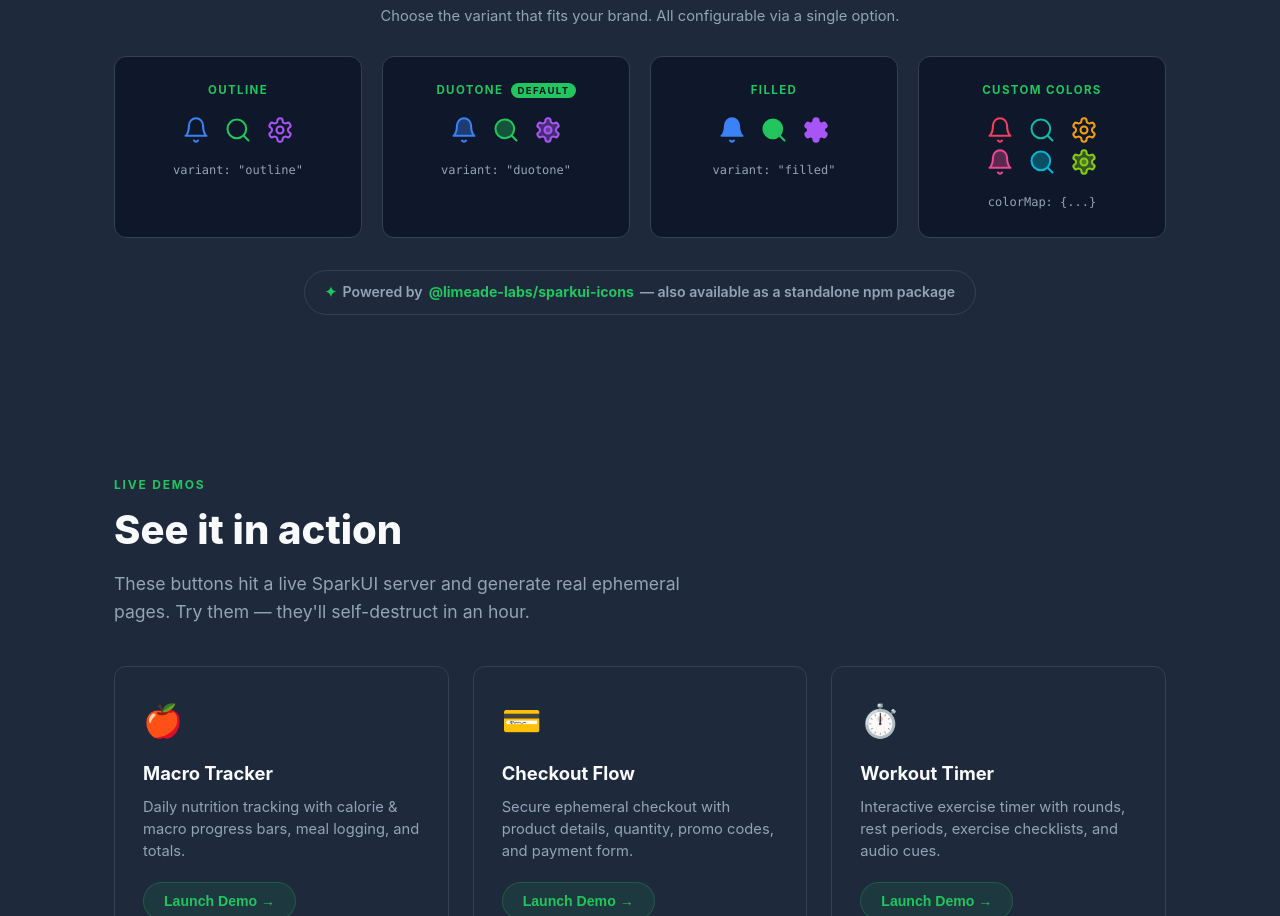
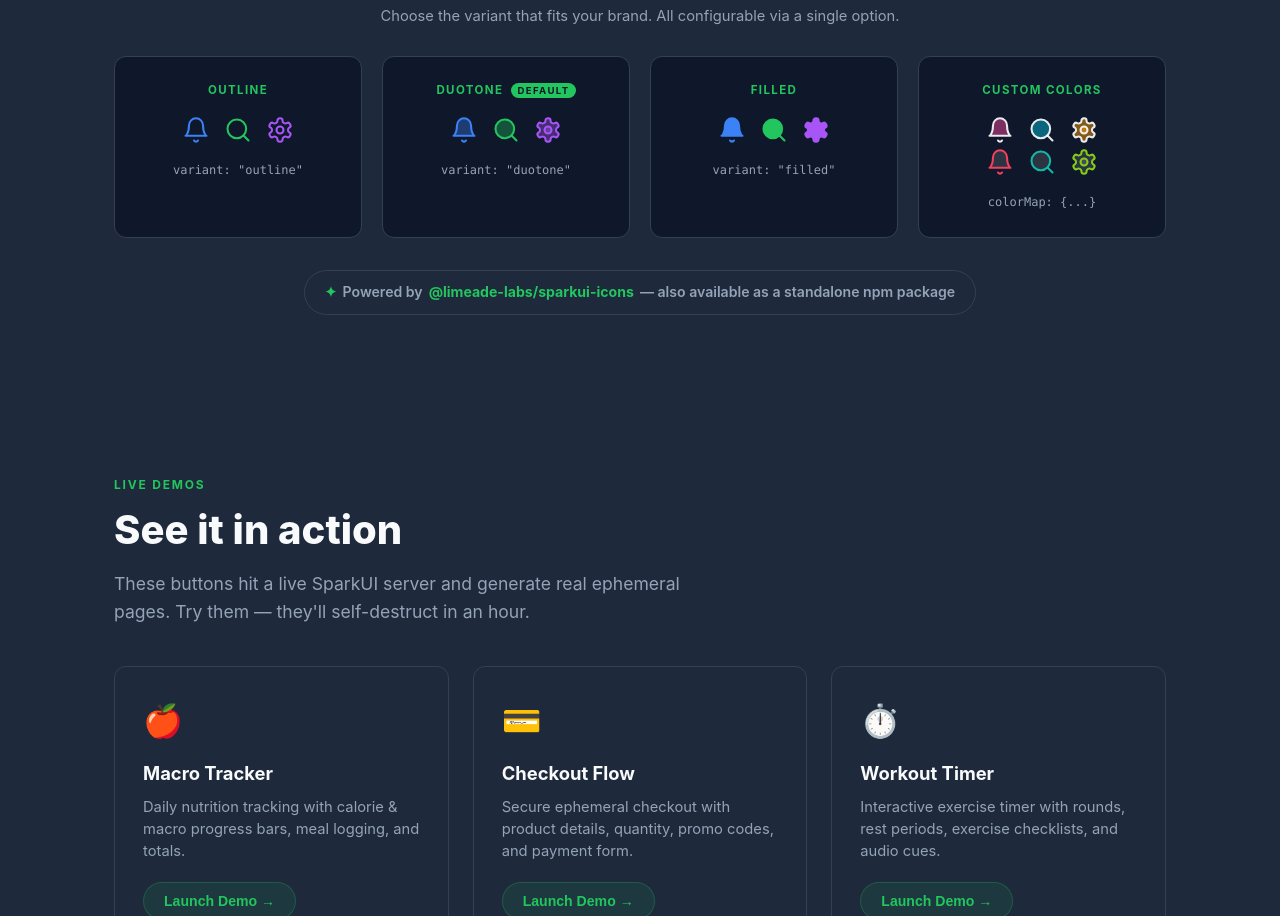
Before and after one commit to Limeade-Labs/sparkui, a website: page landing/index.html in a window 1280 px wide. Shown: the part 3329-4245 px from the top of the page. Drawn offline with Linux system fonts and the light colour scheme.

Commit message:
icons: custom colors card — white outline w/ color fill + color outline w/ frosted fill

```diff
--- a/landing/index.html
+++ b/landing/index.html
@@ -618,16 +618,16 @@ footer{
           <div style="background:var(--bg);border:1px solid var(--bg3);border-radius:var(--radius);padding:24px;text-align:center">
             <p style="font-size:.72rem;font-weight:700;text-transform:uppercase;letter-spacing:.12em;color:var(--green);margin-bottom:16px">Custom Colors</p>
             <div style="display:flex;justify-content:center;gap:14px;margin-bottom:4px">
-              <!-- Outline row: coral, teal, amber -->
-              <svg width="28" height="28" viewBox="0 0 24 24" fill="none" stroke="#f43f5e" stroke-width="1.75" stroke-linecap="round" stroke-linejoin="round"><path d="M6 8a6 6 0 0 1 12 0c0 7 3 9 3 9H3s3-2 3-9"/><path d="M10.3 21a1.94 1.94 0 0 0 3.4 0"/></svg>
-              <svg width="28" height="28" viewBox="0 0 24 24" fill="none" stroke="#14b8a6" stroke-width="1.75" stroke-linecap="round" stroke-linejoin="round"><circle cx="11" cy="11" r="8"/><path d="m21 21-4.3-4.3"/></svg>
-              <svg width="28" height="28" viewBox="0 0 24 24" fill="none" stroke="#f59e0b" stroke-width="1.75" stroke-linecap="round" stroke-linejoin="round"><path d="M12.22 2h-.44a2 2 0 0 0-2 2v.18a2 2 0 0 1-1 1.73l-.43.25a2 2 0 0 1-2 0l-.15-.08a2 2 0 0 0-2.73.73l-.22.38a2 2 0 0 0 .73 2.73l.15.1a2 2 0 0 1 1 1.72v.51a2 2 0 0 1-1 1.74l-.15.09a2 2 0 0 0-.73 2.73l.22.38a2 2 0 0 0 2.73.73l.15-.08a2 2 0 0 1 2 0l.43.25a2 2 0 0 1 1 1.73V20a2 2 0 0 0 2 2h.44a2 2 0 0 0 2-2v-.18a2 2 0 0 1 1-1.73l.43-.25a2 2 0 0 1 2 0l.15.08a2 2 0 0 0 2.73-.73l.22-.39a2 2 0 0 0-.73-2.73l-.15-.08a2 2 0 0 1-1-1.74v-.5a2 2 0 0 1 1-1.74l.15-.09a2 2 0 0 0 .73-2.73l-.22-.38a2 2 0 0 0-2.73-.73l-.15.08a2 2 0 0 1-2 0l-.43-.25a2 2 0 0 1-1-1.73V4a2 2 0 0 0-2-2z"/><circle cx="12" cy="12" r="3"/></svg>
+              <!-- Row 1: white outline + colored fill interior -->
+              <svg width="28" height="28" viewBox="0 0 24 24" fill="rgba(236,72,153,.5)" stroke="rgba(255,255,255,.9)" stroke-width="1.75" stroke-linecap="round" stroke-linejoin="round"><path d="M6 8a6 6 0 0 1 12 0c0 7 3 9 3 9H3s3-2 3-9"/><path d="M10.3 21a1.94 1.94 0 0 0 3.4 0"/></svg>
+              <svg width="28" height="28" viewBox="0 0 24 24" fill="rgba(6,182,212,.5)" stroke="rgba(255,255,255,.9)" stroke-width="1.75" stroke-linecap="round" stroke-linejoin="round"><circle cx="11" cy="11" r="8"/><path d="m21 21-4.3-4.3"/></svg>
+              <svg width="28" height="28" viewBox="0 0 24 24" fill="rgba(245,158,11,.5)" stroke="rgba(255,255,255,.9)" stroke-width="1.75" stroke-linecap="round" stroke-linejoin="round"><path d="M12.22 2h-.44a2 2 0 0 0-2 2v.18a2 2 0 0 1-1 1.73l-.43.25a2 2 0 0 1-2 0l-.15-.08a2 2 0 0 0-2.73.73l-.22.38a2 2 0 0 0 .73 2.73l.15.1a2 2 0 0 1 1 1.72v.51a2 2 0 0 1-1 1.74l-.15.09a2 2 0 0 0-.73 2.73l.22.38a2 2 0 0 0 2.73.73l.15-.08a2 2 0 0 1 2 0l.43.25a2 2 0 0 1 1 1.73V20a2 2 0 0 0 2 2h.44a2 2 0 0 0 2-2v-.18a2 2 0 0 1 1-1.73l.43-.25a2 2 0 0 1 2 0l.15.08a2 2 0 0 0 2.73-.73l.22-.39a2 2 0 0 0-.73-2.73l-.15-.08a2 2 0 0 1-1-1.74v-.5a2 2 0 0 1 1-1.74l.15-.09a2 2 0 0 0 .73-2.73l-.22-.38a2 2 0 0 0-2.73-.73l-.15.08a2 2 0 0 1-2 0l-.43-.25a2 2 0 0 1-1-1.73V4a2 2 0 0 0-2-2z"/><circle cx="12" cy="12" r="3"/></svg>
             </div>
             <div style="display:flex;justify-content:center;gap:14px;margin-bottom:12px">
-              <!-- Duotone row: pink, cyan, lime -->
-              <svg width="28" height="28" viewBox="0 0 24 24" fill="rgba(236,72,153,.35)" stroke="#ec4899" stroke-width="1.75" stroke-linecap="round" stroke-linejoin="round"><path d="M6 8a6 6 0 0 1 12 0c0 7 3 9 3 9H3s3-2 3-9"/><path d="M10.3 21a1.94 1.94 0 0 0 3.4 0"/></svg>
-              <svg width="28" height="28" viewBox="0 0 24 24" fill="rgba(6,182,212,.35)" stroke="#06b6d4" stroke-width="1.75" stroke-linecap="round" stroke-linejoin="round"><circle cx="11" cy="11" r="8"/><path d="m21 21-4.3-4.3"/></svg>
-              <svg width="28" height="28" viewBox="0 0 24 24" fill="rgba(132,204,22,.35)" stroke="#84cc16" stroke-width="1.75" stroke-linecap="round" stroke-linejoin="round"><path d="M12.22 2h-.44a2 2 0 0 0-2 2v.18a2 2 0 0 1-1 1.73l-.43.25a2 2 0 0 1-2 0l-.15-.08a2 2 0 0 0-2.73.73l-.22.38a2 2 0 0 0 .73 2.73l.15.1a2 2 0 0 1 1 1.72v.51a2 2 0 0 1-1 1.74l-.15.09a2 2 0 0 0-.73 2.73l.22.38a2 2 0 0 0 2.73.73l.15-.08a2 2 0 0 1 2 0l.43.25a2 2 0 0 1 1 1.73V20a2 2 0 0 0 2 2h.44a2 2 0 0 0 2-2v-.18a2 2 0 0 1 1-1.73l.43-.25a2 2 0 0 1 2 0l.15.08a2 2 0 0 0 2.73-.73l.22-.39a2 2 0 0 0-.73-2.73l-.15-.08a2 2 0 0 1-1-1.74v-.5a2 2 0 0 1 1-1.74l.15-.09a2 2 0 0 0 .73-2.73l-.22-.38a2 2 0 0 0-2.73-.73l-.15.08a2 2 0 0 1-2 0l-.43-.25a2 2 0 0 1-1-1.73V4a2 2 0 0 0-2-2z"/><circle cx="12" cy="12" r="3"/></svg>
+              <!-- Row 2: colored outline + white/light fill -->
+              <svg width="28" height="28" viewBox="0 0 24 24" fill="rgba(255,255,255,.12)" stroke="#f43f5e" stroke-width="1.75" stroke-linecap="round" stroke-linejoin="round"><path d="M6 8a6 6 0 0 1 12 0c0 7 3 9 3 9H3s3-2 3-9"/><path d="M10.3 21a1.94 1.94 0 0 0 3.4 0"/></svg>
+              <svg width="28" height="28" viewBox="0 0 24 24" fill="rgba(255,255,255,.12)" stroke="#14b8a6" stroke-width="1.75" stroke-linecap="round" stroke-linejoin="round"><circle cx="11" cy="11" r="8"/><path d="m21 21-4.3-4.3"/></svg>
+              <svg width="28" height="28" viewBox="0 0 24 24" fill="rgba(255,255,255,.12)" stroke="#84cc16" stroke-width="1.75" stroke-linecap="round" stroke-linejoin="round"><path d="M12.22 2h-.44a2 2 0 0 0-2 2v.18a2 2 0 0 1-1 1.73l-.43.25a2 2 0 0 1-2 0l-.15-.08a2 2 0 0 0-2.73.73l-.22.38a2 2 0 0 0 .73 2.73l.15.1a2 2 0 0 1 1 1.72v.51a2 2 0 0 1-1 1.74l-.15.09a2 2 0 0 0-.73 2.73l.22.38a2 2 0 0 0 2.73.73l.15-.08a2 2 0 0 1 2 0l.43.25a2 2 0 0 1 1 1.73V20a2 2 0 0 0 2 2h.44a2 2 0 0 0 2-2v-.18a2 2 0 0 1 1-1.73l.43-.25a2 2 0 0 1 2 0l.15.08a2 2 0 0 0 2.73-.73l.22-.39a2 2 0 0 0-.73-2.73l-.15-.08a2 2 0 0 1-1-1.74v-.5a2 2 0 0 1 1-1.74l.15-.09a2 2 0 0 0 .73-2.73l-.22-.38a2 2 0 0 0-2.73-.73l-.15.08a2 2 0 0 1-2 0l-.43-.25a2 2 0 0 1-1-1.73V4a2 2 0 0 0-2-2z"/><circle cx="12" cy="12" r="3"/></svg>
             </div>
             <code style="font-size:.75rem;color:var(--text-dim)">colorMap: {...}</code>
           </div>
```
